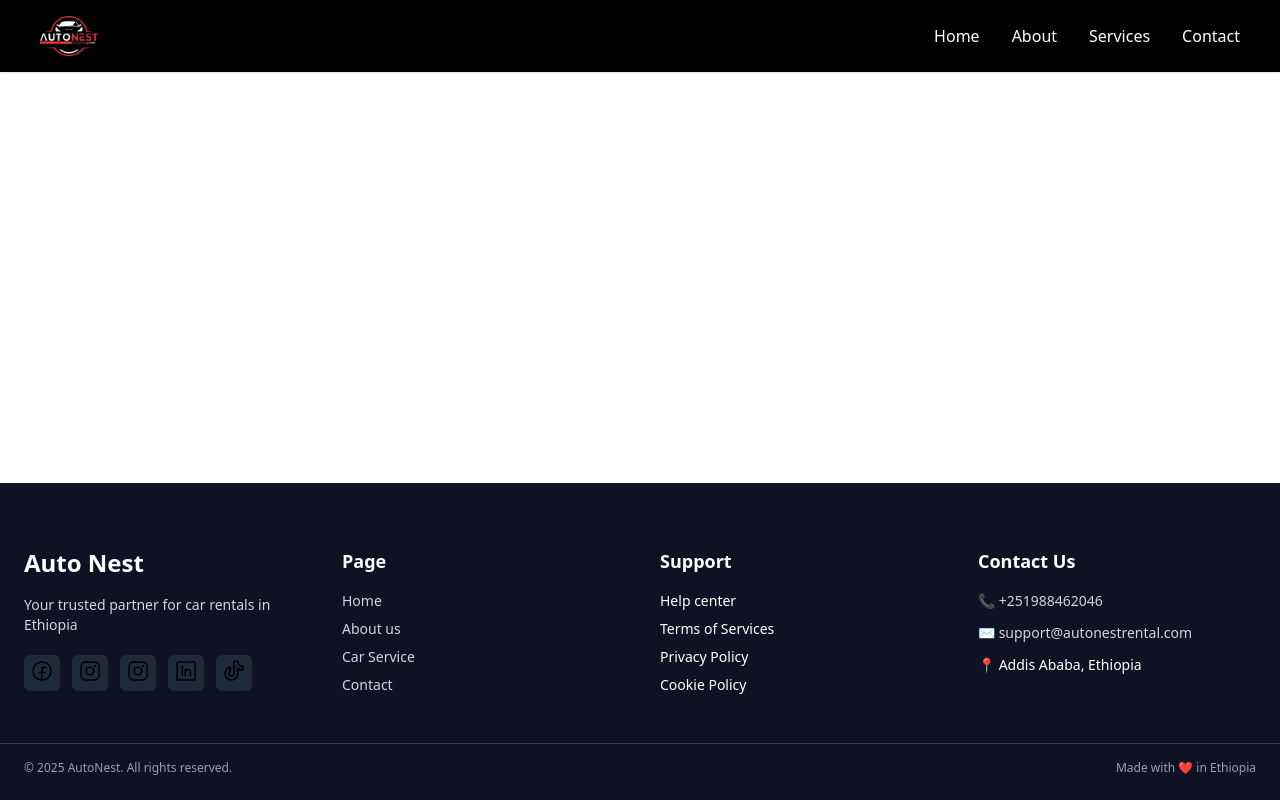
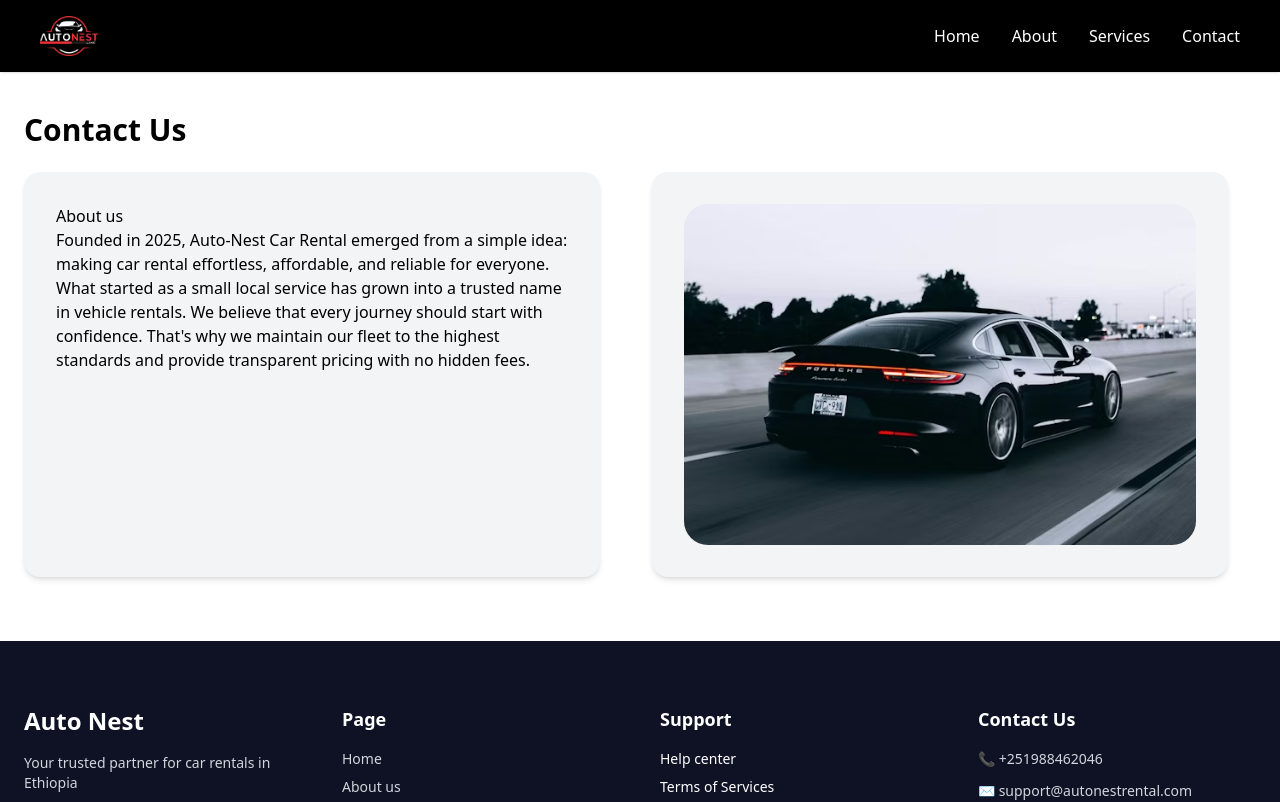
Before and after one commit to abinishifex/car-rental-react, a React app: page /about in a window 1280 px wide. Shown: the top 802 px of the page. Built offline with nearby package versions, Linux system fonts and the light colour scheme; the HTML template or start-up script is replaced by a standard one.

Commit message:
adding content on the about page

```diff
--- a/src/pages/About.jsx
+++ b/src/pages/About.jsx
@@ -1,7 +1,30 @@
+import Aboutcar from "../assets/image.png"
+
 function About() {
   return (
-    <div>
-      About Page
+   <div className="max-w-7xl mx-auto px-6 py-16">
+      <h1 className="text-3xl font-bold  mt-12">
+        Contact Us
+      </h1>
+
+      <div className="grid grid-cols-2 sm:grid-row-1 gap-6">
+        <div className="bg-gray-100 max-w-xl p-8 rounded-2xl mt-6 shadow-md ">
+          <h1>About us</h1>
+          <p>
+            Founded in 2025, Auto-Nest Car Rental emerged from
+             a simple idea: making car rental effortless, affordable,
+             and reliable for everyone. What started as a small local service
+              has grown into a trusted name in vehicle rentals.
+            We believe that every journey should start with confidence.
+            That's why we maintain our fleet to the highest standards and
+             provide transparent pricing with no hidden fees.
+          </p>
+
+        </div>
+        <div className="bg-gray-100 p-8 max-w-xl V rounded-2xl mt-6 shadow-md ">
+        <img src={Aboutcar} alt="imageof" className="rounded-3xl" />
+        </div>
+      </div>
     </div>
   );
 }
```
Also changed, not shown: src/assets/image.png (added).
